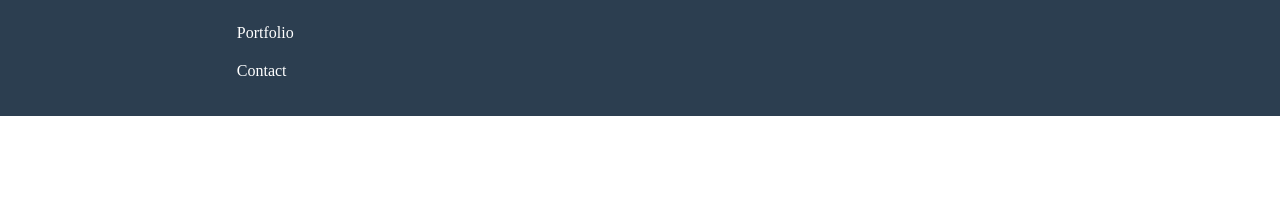
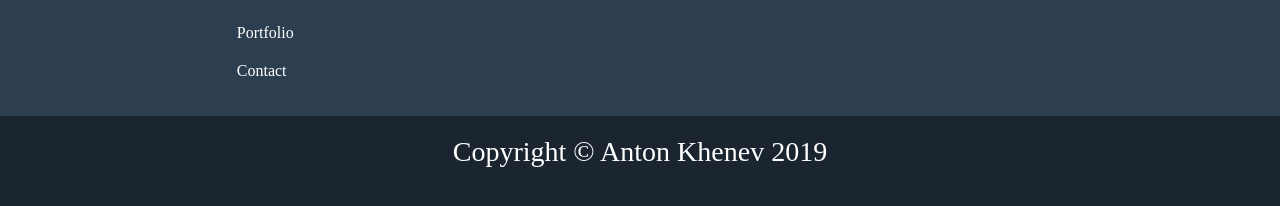
Before and after one commit to Khebnev/khebnev.github.io, a plain HTML site: page index.html in a window 1280 px wide. Shown: the part 2915-3121 px from the top of the page. Before the commit the page ends 3031 px from the top, so only its background shows below. Drawn offline with Linux system fonts and the light colour scheme.

Commit message:
Added footer

```diff
--- a/index.html
+++ b/index.html
@@ -358,6 +358,12 @@
             </div>
         </section>
     </main>
-    <footer></footer>
+    <footer class="page-footer">
+        <div class="wrapper__footer">
+            <div class="page-footer__title">
+                Copyright &copy; Anton Khenev 2019
+            </div>
+        </div>
+    </footer>
 </body>
 </html>
--- a/style.css
+++ b/style.css
@@ -487,3 +487,21 @@ footer{}
     height: 40px;
 
 }
+
+
+/*Foooter*/
+
+.page-footer{
+    height: 100px;
+    background-color: #1a252f;
+}
+.wrapper__footer{
+    width: 70%;
+    padding-left: 15%;
+    padding-right: 15%;
+/*    margin: 0 auto;*/
+    text-align: center;
+    font-size: 28px;
+    color: #fff;
+    padding-top: 20px;
+}
```
